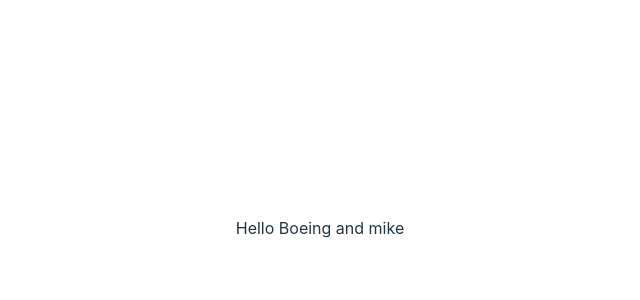
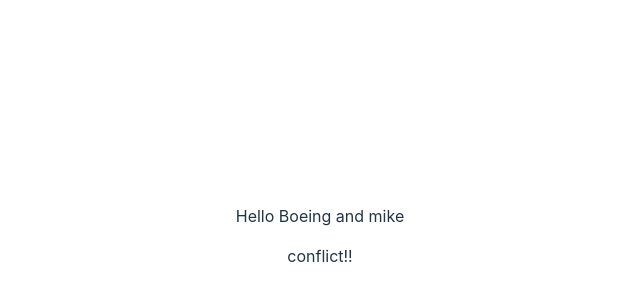
Before and after one commit to kittichonJr/practiceGit, a React (Vite) app: page / in a window 1280 px wide. Shown: the part 172-472 px from the top of the page, without its empty margins (320-960 px from the left). Built offline with nearby package versions, Linux system fonts and the light colour scheme.

Commit message:
add new lin on App.jsx line 11

```diff
--- a/src/App.jsx
+++ b/src/App.jsx
@@ -8,6 +8,7 @@
   return (
     <div className="App">
       <p>Hello Boeing and mike</p>
+      <span>conflict!!</span>
 
     </div>
   )
```
